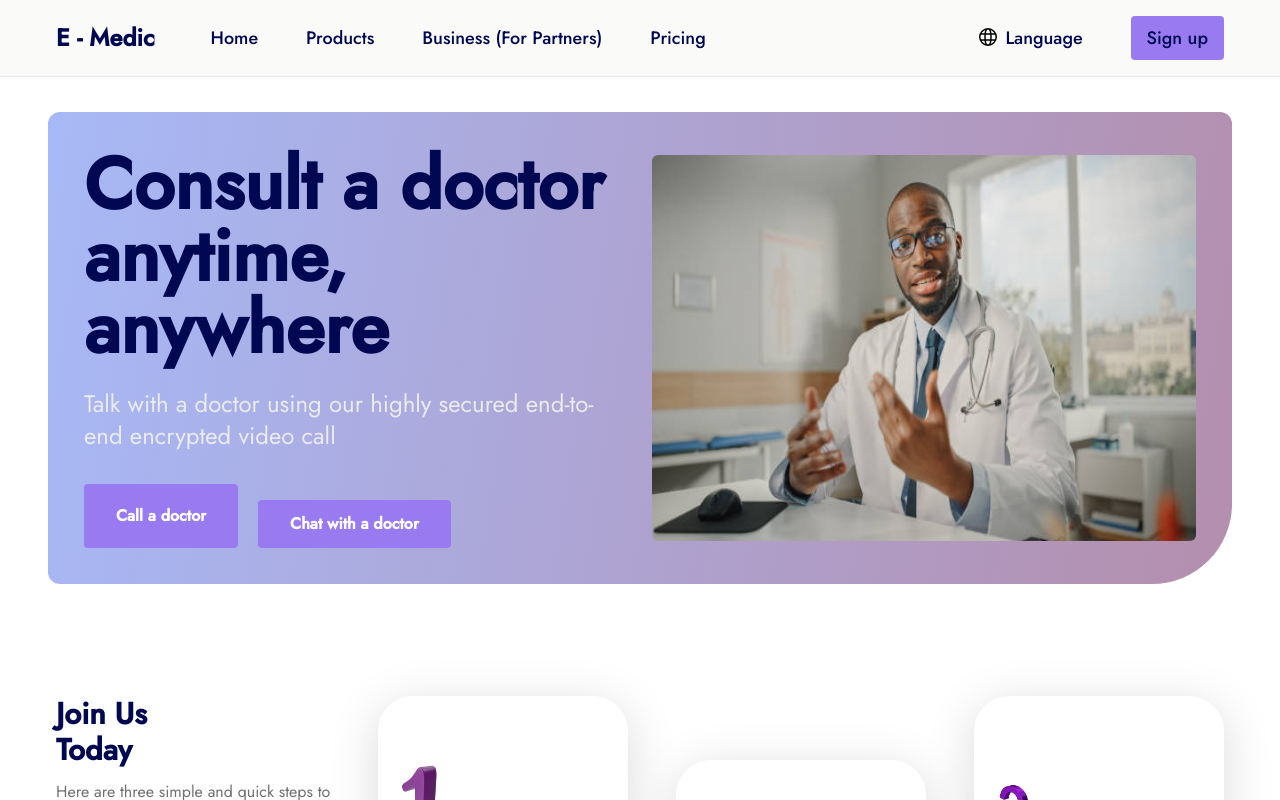
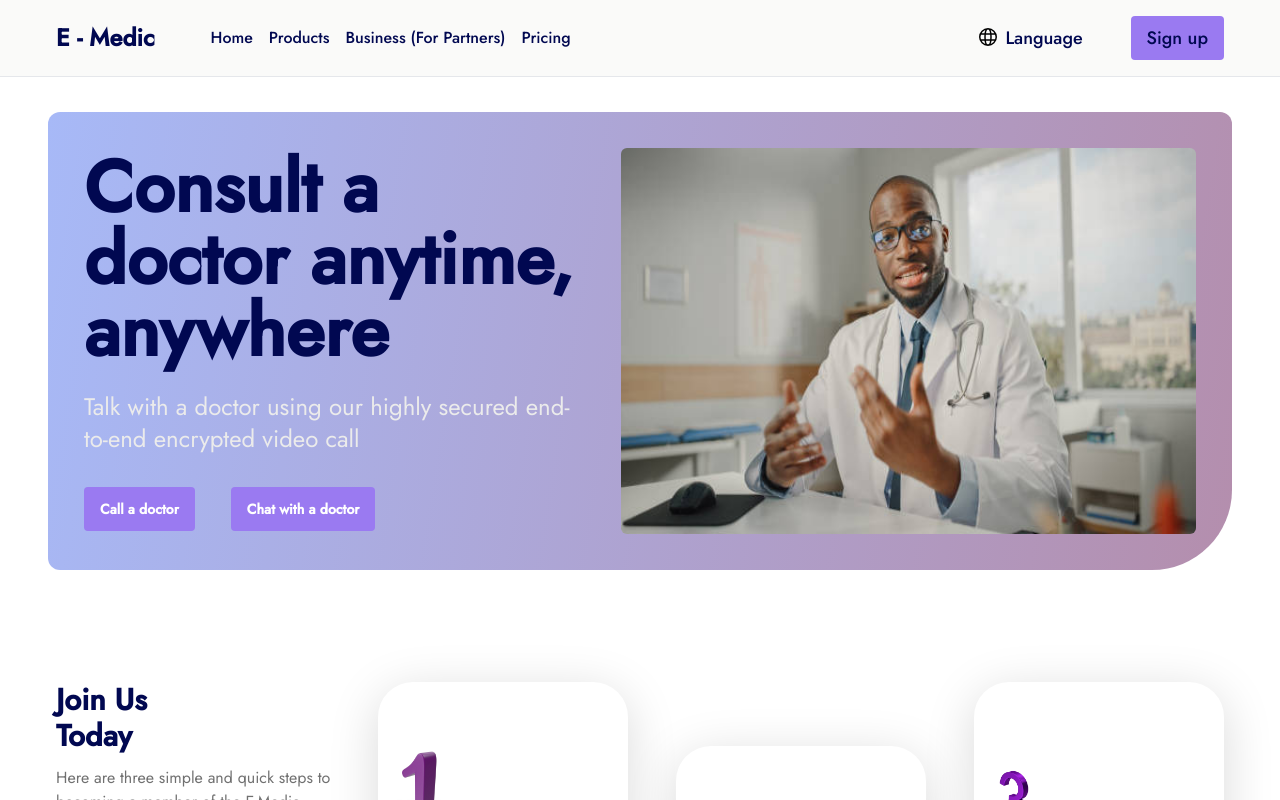
Before and after one commit to Chigoziri123/HomePage, a React (Create React App) app: page / in a window 1280 px wide. Shown: the top 800 px of the page. Built offline with nearby package versions, Linux system fonts and the light colour scheme.

Commit message:
Fix Navbar and banner layout

```diff
--- a/src/App.css
+++ b/src/App.css
@@ -14,5 +14,5 @@ nav {
 }
 
 .btnPrimary {
-  @apply py-3 px-8 bg-secondary font-semibold text-white rounded hover:bg-primary transition-all duration-300
+  @apply py-3 px-4 md:py-3  bg-secondary font-semibold text-white rounded hover:bg-primary transition-all duration-300
 }
--- a/src/components/Navbar.jsx
+++ b/src/components/Navbar.jsx
@@ -20,14 +20,17 @@ const Navbar=()=> {
     ]
   return (
     <>
-    <nav className='bg-stone-50 md:px-14 p-4 max-w-screen-2xl mx-auto border-b text-primary fixed top-0 right-0 left-0 '>
+    <nav
+        className='bg-stone-50 md:px-14 p-4 max-w-screen-2xl mx-auto border-b text-primary fixed top-0 right-0 left-0 '
+    >
         <div className='text-lg container mx-auto flex justify-between item-center font-medium'>
             <div className='flex space-x-14 items-center'>
                 <a href='/'className='text-2xl font-semibold flex items-center space-x-3
                 text-primary'><span>E - Medic</span></a>
 
                 {/* using map to show navitem */}
-                <ul className='md:flex space-x-12 hidden'>
+                {/* Fix button arrangements and alignments */}
+                <ul className='md:flex items-center gap-4 text-sm lg:text-base hidden'>
                     {
                         navItems.map(({link,path}) => <Link activeClass='active' spy={true} smooth={true} offset={-100} key={link} to={path}
                         className='block hover:text-gray-300 cursor-pointer'>{link}</Link>)
--- a/src/shared/Banner.jsx
+++ b/src/shared/Banner.jsx
@@ -17,8 +17,12 @@ const Banner = () => {
         initial='hidden'
         whileInView={'show'}
         viewport={{once:false, amount: 0.7}}>
-
-          <img src={banner} alt='doctor in a conversation' className='lg:h-[386px] rounded-md'/>
+          {/* Fix image aspec ratio on bigger screen */}
+          <img
+            src={banner}
+            alt='doctor in a conversation'
+            className='lg:h-[386px] rounded-md md:aspect-[2/1]'
+          />
         </motion.div>
 
         {/* Banner content */}
@@ -31,7 +35,11 @@ const Banner = () => {
           className='md:w-3/5'>
           <h2 className='md:text-7xl text-4xl font-bold text-primary mb-6 leading-relaxed'>Consult a doctor anytime, anywhere</h2>
           <p className='text-[#EBEBEB] text-2xl mb-8'>Talk with a doctor using our highly secured end-to-end encrypted video call</p>
-          <div className='space-x-2 md:flex md:space-x-5 lg:space-x-5 lg:space-y-4'>
+
+          {/* Fix button size and responsiveness */}
+          <div
+            className='flex flex-col items-start xs:flex-row xs:items-center xs:w-full gap-4 w-48   md:space-x-5 text-sm'
+          >
             <button className='btnPrimary'>Call a doctor</button>
             <button className='btnPrimary'>Chat with a doctor</button>
           </div>
--- a/tailwind.config.js
+++ b/tailwind.config.js
@@ -3,6 +3,9 @@ module.exports = {
   content: [ "./src/**/*.{js,jsx,ts,tsx}",],
   theme: {
     extend: {
+      screens : {
+        "xs": "400px"
+      },
       colors:{
         "primary": "#010851",
         "secondary": "#9A7AF1",
```
